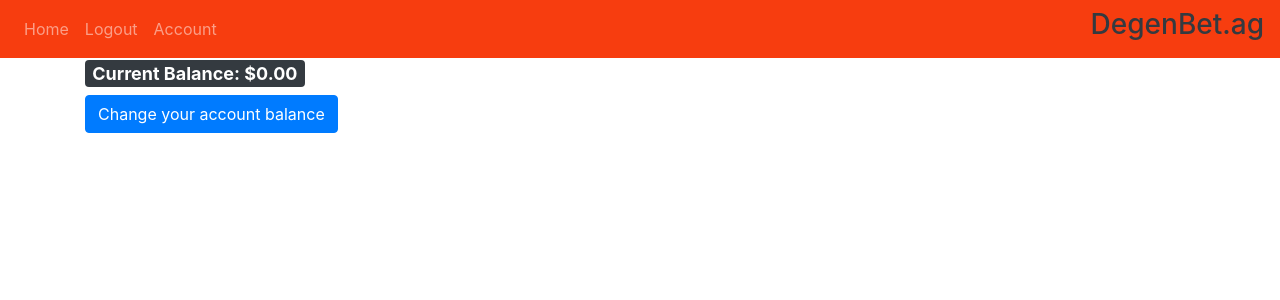
After one commit to bruss425/Python-Local-server, a Flask app: page /account in a window 1280 px wide. The commit adds this page. Shown: the top 300 px of the page. Run offline with Flask 3, Linux system fonts and the light colour scheme; a user stored in the database is signed in; some libraries are stand-ins or nearby versions.

Commit message:
Added an account page

```diff
--- /dev/null
+++ b/website/templates/account.html
@@ -0,0 +1,24 @@
+{% extends "base.html" %} {% block title %}Account{% endblock %} {% block content
+    %}
+    <h4 class= "align-text-bottom">
+        <span class="badge badge-dark">
+            Current Balance: ${{balance}}.00
+        </span>
+      </h4>
+    <form method="POST">
+        <button class="btn btn-primary" type="button" data-toggle="collapse" data-target="#collapseExample" aria-expanded="false" aria-controls="collapseExample">
+            Change your account balance
+        </button>
+        <br />
+        <div class="collapse" id="collapseExample">
+            <div class="input-group mb-3">
+                <div class="input-group-prepend">
+                  <span class="input-group-text">$</span>
+                </div>
+                <input type="text" class="form-control" aria-label="Amount (to the nearest dollar)"  name="balance" id="balance">
+                <div class="input-group-append">
+                  <span class="input-group-text">.00</span>
+                </div>
+              </div>
+        </div>
+    {% endblock %}
--- a/website/templates/base.html
+++ b/website/templates/base.html
@@ -32,6 +32,7 @@
           {% if user.is_authenticated %}
           <a class="nav-item nav-link" id="home" href="/">Home</a>
           <a class="nav-item nav-link" id="logout" href="/logout">Logout</a>
+          <a class="nav-item nav-link" id="account" href="/account">Account</a>
           {% else %}
           <a class="nav-item nav-link" id="login" href="/login">Login</a>
           <a class="nav-item nav-link" id="signUp" href="/sign-up">Sign Up</a>
--- a/website/templates/home.html
+++ b/website/templates/home.html
@@ -2,7 +2,7 @@
   %}
   <h4 class= "align-text-bottom">
     <span class="badge badge-dark">
-        Current Balance: $100.00
+        Current Balance: {{balance}}
     </span>
   </h4>
   <h1 class = "text-center">Notes to add</h1>
--- a/website/views.py
+++ b/website/views.py
@@ -35,3 +35,14 @@ def delete_note():
             db.session.commit()
 
     return jsonify({})
+
+@views.route('/account', methods=['GET', 'POST'])
+@login_required
+def account():
+    balance = "0"
+    if request.method == 'POST':
+        output = (request.form.get('balance'))
+        flash('Your account balance has been changed.', category='success')
+        balance = output
+
+    return render_template("account.html", user=current_user, balance = balance)
```
Also changed, not shown: instance/database.db, website/models.py (line endings or trailing spaces).
